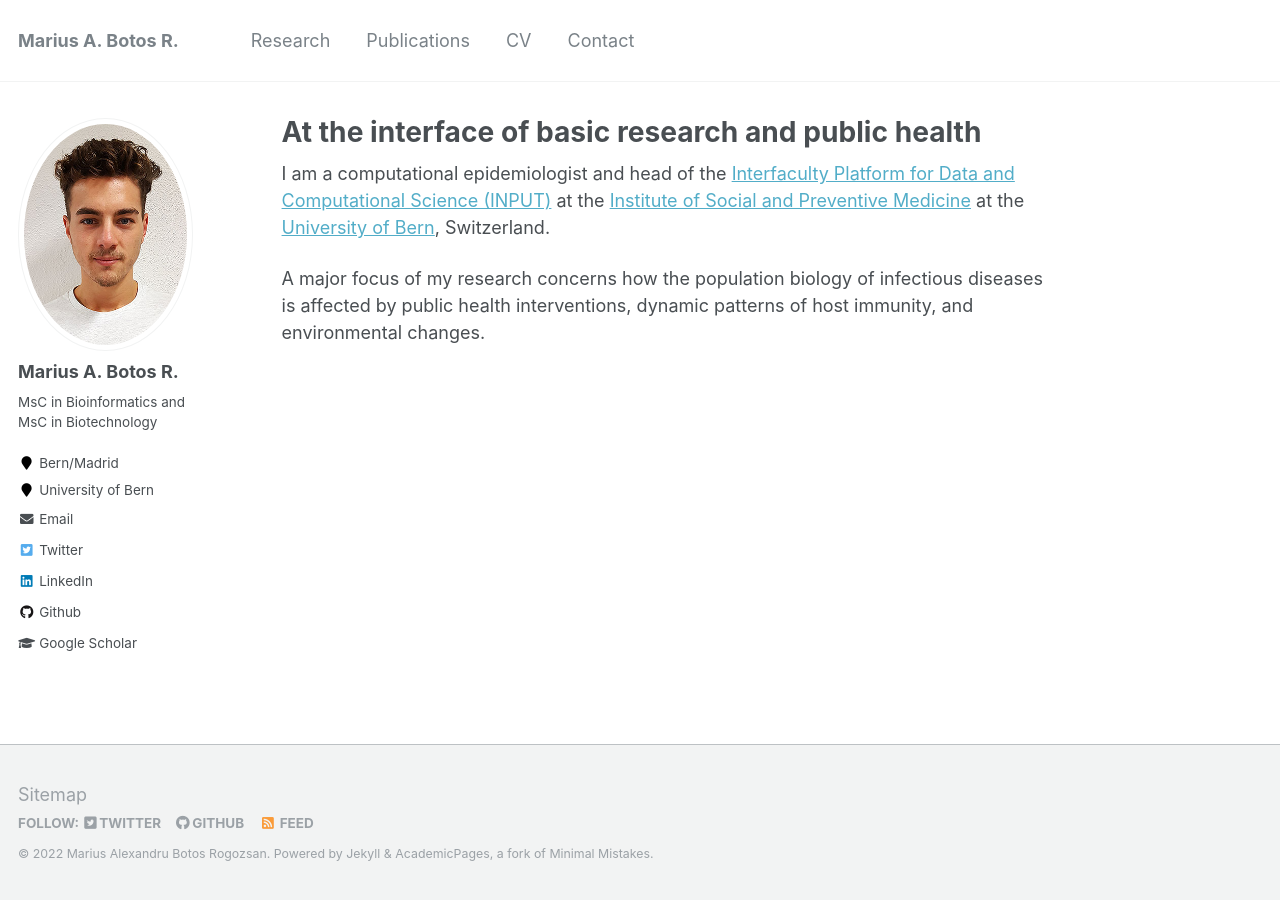
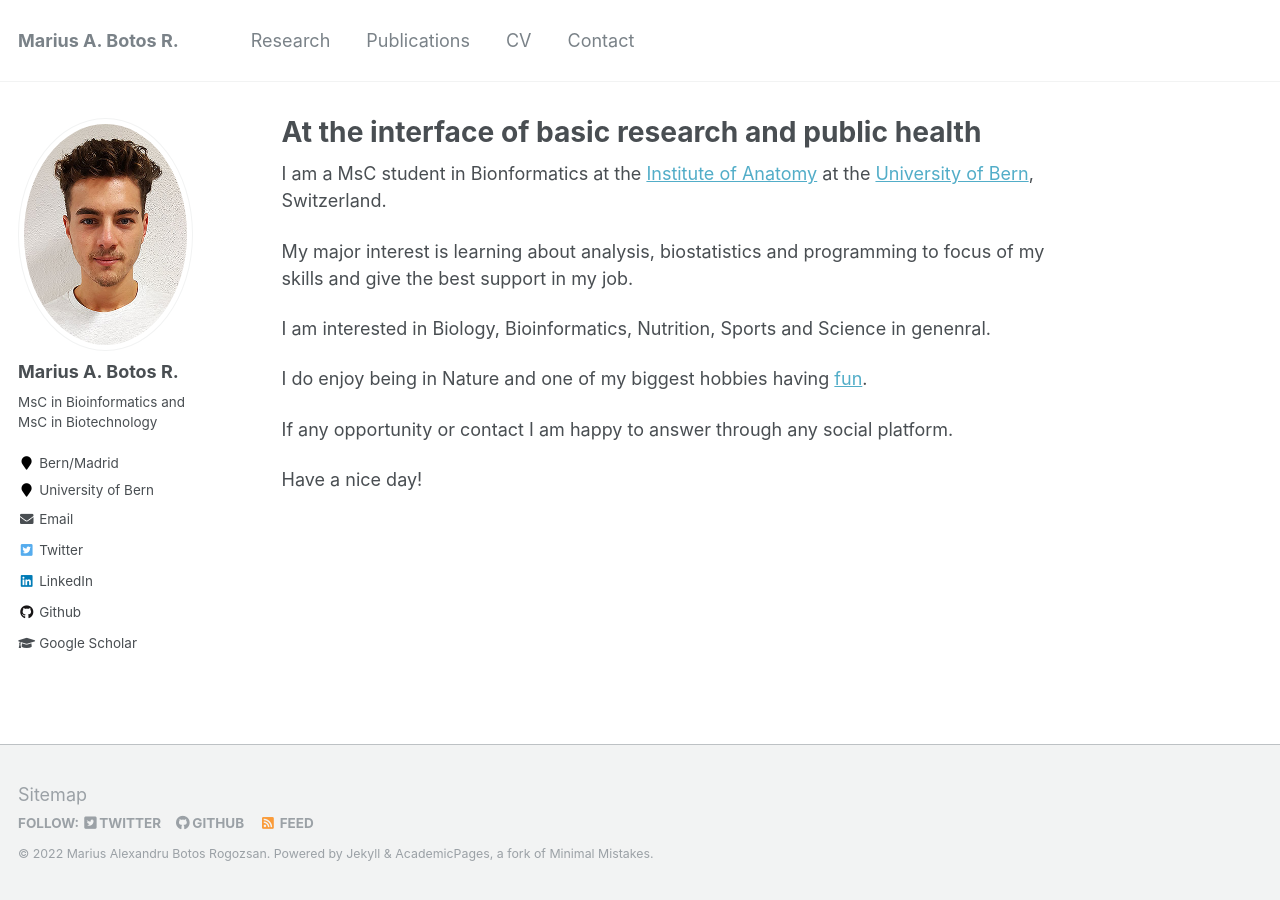
Before and after one commit to Sporgelum/Sporgelum.github.io, a Jekyll site: the page built from _pages/about.md, in a window 1280 px wide. Built offline with Jekyll 4.4.1, drawn with Linux system fonts in a browser that asks for light colours.

Commit message:
minor corrections

```diff
--- a/_pages/about.md
+++ b/_pages/about.md
@@ -10,6 +10,14 @@ redirect_from:
 
 {% include base_path %}
 
-I am a computational epidemiologist and head of the [Interfaculty Platform for Data and Computational Science (INPUT)](https://www.ispm.unibe.ch/research/research_groups/input/index_eng.html) at the [Institute of Social and Preventive Medicine](https://www.ispm.unibe.ch) at the [University of Bern](https://www.unibe.ch), Switzerland.
+I am a MsC student in Bionformatics at the [Institute of Anatomy](https://www.ana.unibe.ch/index_eng.html) at the [University of Bern](https://www.unibe.ch/index_eng.html), Switzerland.
 
-A major focus of my research concerns how the population biology of infectious diseases is affected by public health interventions, dynamic patterns of host immunity, and environmental changes.
+My major interest is learning about analysis, biostatistics and programming to focus of my skills and give the best support in my job.
+
+I am interested in Biology, Bioinformatics, Nutrition, Sports and Science in genenral.
+
+I do enjoy being in Nature and one of my biggest hobbies having [fun](images/paraAmis.jpg).
+
+If any opportunity or contact I am happy to answer through any social platform.
+
+Have a nice day!
```
